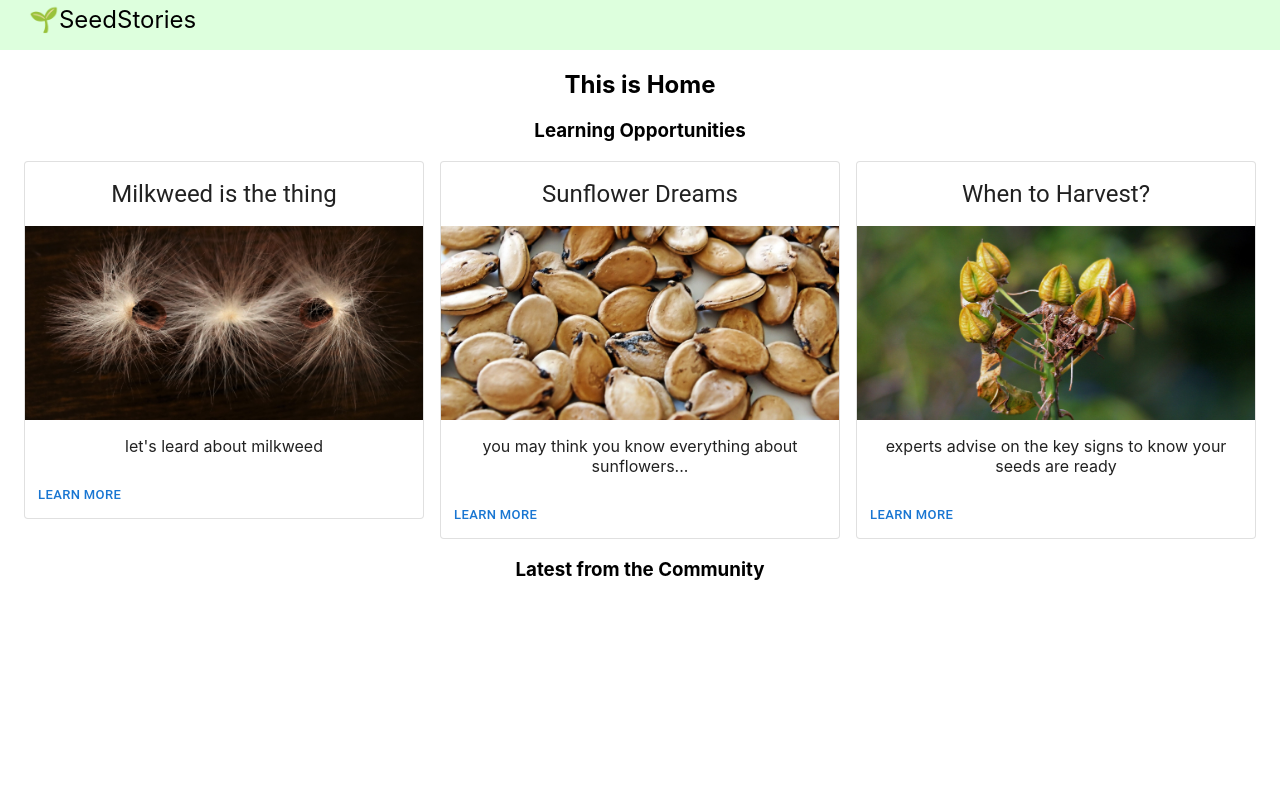
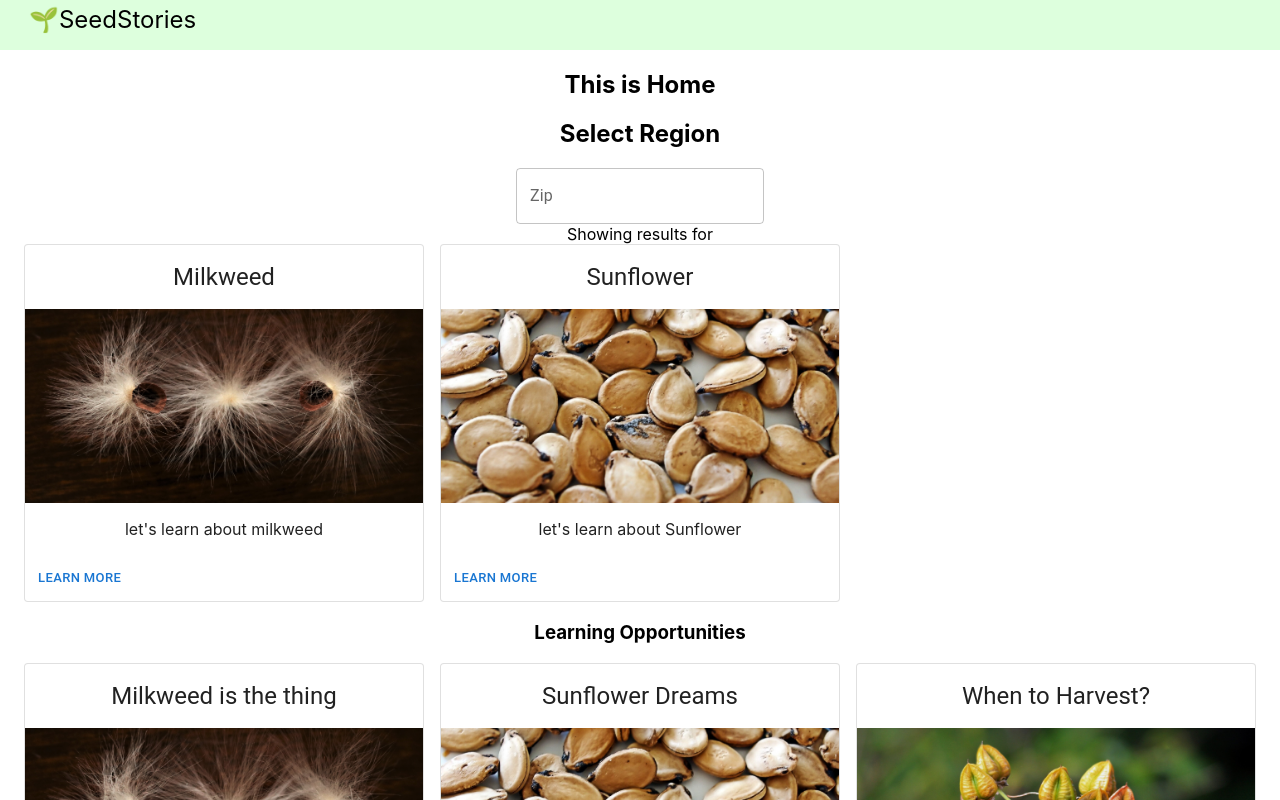
Before and after one commit to eyarham/seedstories, a React (Create React App) app: page / in a window 1280 px wide. Shown: the top 800 px of the page. Built offline with nearby package versions, Linux system fonts and the light colour scheme.

Commit message:
adding feed

```diff
--- a/public/index.html
+++ b/public/index.html
@@ -24,7 +24,7 @@
       work correctly both with client-side routing and a non-root public URL.
       Learn how to configure a non-root public URL by running `npm run build`.
     -->
-    <title>React App</title>
+    <title>Seedstories</title>
   </head>
   <body>
     <noscript>You need to enable JavaScript to run this app.</noscript>
--- /dev/null
+++ b/src/feed/Feed.jsx
@@ -0,0 +1,32 @@
+import { TextField } from '@mui/material';
+import { Box } from '@mui/system';
+import React, { useState } from 'react';
+import FeedEntries from './FeedEntries';
+
+const Feed = () => {
+  const [zip, setZip] = useState();
+  const [zipEntry, setZipEntry] = useState();
+  const zipSubmit = (e) => {
+    e.preventDefault();
+    setZip(zipEntry)
+  }
+  const onZipChange=e=>{
+    setZipEntry(e.target.value)
+  }
+  return (
+    <div>
+      <h2>Select Region</h2>
+      <Box component="form" onSubmit={zipSubmit}>
+        <TextField id="outlined-basic" label="Zip" variant="outlined" type="number" onChange={onZipChange} />
+      </Box>
+      <Box>
+        Showing results for {zip}
+        <FeedEntries />
+      </Box>
+
+
+    </div>
+  )
+}
+
+export default Feed
--- /dev/null
+++ b/src/feed/FeedEntries.jsx
@@ -0,0 +1,36 @@
+import { Box, Grid } from '@mui/material'
+import React from 'react'
+import FeedEntry from './FeedEntry'
+
+const feedEntries = [
+  {
+    name: "Milkweed",
+    description: "let's learn about milkweed",
+    image: "milkweed-seeds-close-up.jpg",
+    alt: "Milkweed seeds",
+    region: "Midwest",
+    start: "March"
+  },
+  {
+    name: "Sunflower",
+    description: "let's learn about Sunflower",
+    image: "sunflower-seeds-13783896322gw.jpg",
+    alt: "Sunflower seeds",
+    region: "Midwest",
+    start: "March"
+  },
+
+]
+const FeedEntries = () => {
+  return (
+    <Box sx={{ flexGrow: 1 }}>
+      <Grid container spacing={2}>
+        {feedEntries.map((feedEntry, index) => (
+          <FeedEntry key={index} feedEntry={feedEntry} />
+        ))}
+      </Grid>
+    </Box>
+  )
+}
+
+export default FeedEntries
--- /dev/null
+++ b/src/feed/FeedEntry.jsx
@@ -0,0 +1,38 @@
+import { Button, Card, CardActions, CardContent, CardHeader, CardMedia, Grid } from '@mui/material'
+import React, { useState } from 'react'
+import FeedEntryExpanded from './FeedEntryExpanded';
+
+const FeedEntry = ({ feedEntry }) => {
+  const { name, description, image, alt } = feedEntry;
+  const [isExpanded, setIsExpanded ] = useState(false);
+  const onClickLearnMore = ()=>{
+    setIsExpanded(true)
+  }
+  const onCloseExpanded = ()=>{
+    setIsExpanded(false)
+  }
+  if(isExpanded)
+  {
+    return <FeedEntryExpanded feedEntry={feedEntry} onClose={onCloseExpanded}/>
+  }
+  return (
+    <Grid item xs={12} md={4}  >
+      <Card variant='outlined' onClick={onClickLearnMore} sx={{cursor:'pointer'}} >
+        <CardHeader title={name} />
+        <CardMedia component="img"
+          height="194"
+          image={image}
+          alt={alt}
+        />
+        <CardContent>
+          {description}
+        </CardContent>
+        <CardActions>
+          <Button size="small" onClick={onClickLearnMore}>Learn More</Button>
+        </CardActions>
+      </Card>
+    </Grid>
+  )
+}
+
+export default FeedEntry
--- /dev/null
+++ b/src/feed/FeedEntryExpanded.jsx
@@ -0,0 +1,39 @@
+import { Button, Card, CardActions, CardContent, CardHeader, CardMedia, Grid } from '@mui/material';
+import React from 'react';
+
+const FeedEntryExpanded = ({ feedEntry, onClose }) => {
+  const { name, description, image, alt, region, start } = feedEntry;
+
+  return (
+    <Grid item xs={12} md={4}  >
+      <Card variant='outlined' >
+        <CardHeader title={name} />
+        <CardMedia component="img"
+          height="194"
+          image={image}
+          alt={alt}
+        />
+        <CardContent>
+          {description}
+          <div>
+            Region: {region}
+          </div>
+          <div>
+            Start: {start}
+          </div>
+          <div>
+            <Button sx={{ margin: 1 }} variant='contained'>Feedback</Button>
+          </div>
+          <div>
+            <Button sx={{ margin: 1 }} variant='contained'>Add</Button>
+          </div>
+        </CardContent>
+        <CardActions>
+          <Button size="small" onClick={onClose}>Close</Button>
+        </CardActions>
+      </Card>
+    </Grid>
+  )
+}
+
+export default FeedEntryExpanded
--- /dev/null
+++ b/src/home/Carousel.jsx
@@ -0,0 +1,50 @@
+import React from 'react'
+import { Box, Button, Card, CardActions, CardContent, CardHeader, CardMedia, Grid } from '@mui/material'
+
+const cardContent = [
+  {
+    title: "Milkweed is the thing",
+    text: "let's leard about milkweed",
+    image: "milkweed-seeds-close-up.jpg",
+    region: "Midwest",
+    start: "March"
+  },
+  {
+    title: "Sunflower Dreams",
+    text: "you may think you know everything about sunflowers...",
+    image: "sunflower-seeds-13783896322gw.jpg"
+  },
+  {
+    title: "When to Harvest?",
+    text: "experts advise on the key signs to know your seeds are ready",
+    image: "yellowing-seeds.jpg"
+  }
+]
+const Carousel = () => {
+  return (
+    <Box sx={{ flexGrow: 1 }}>
+    <Grid container spacing={2}>
+      {cardContent.map(({ title, text, image }, index) => (
+        <Grid item xs={4} key={index} >
+          <Card variant='outlined' >
+            <CardHeader title={title} />
+            <CardMedia component="img"
+              height="194"
+              image={image}
+              alt="Mlikweed seeds"
+            />
+            <CardContent>
+              {text}
+            </CardContent>
+            <CardActions>
+              <Button size="small">Learn More</Button>
+            </CardActions>
+          </Card>
+        </Grid>
+      ))}
+    </Grid>
+  </Box>
+  )
+}
+
+export default Carousel
--- a/src/home/Home.jsx
+++ b/src/home/Home.jsx
@@ -1,52 +1,16 @@
-import { Box, Button, Card, CardActions, CardContent, CardHeader, CardMedia, Grid } from '@mui/material'
 import React from 'react'
+import Carousel from './Carousel'
+import Feed from '../feed/Feed'
 
 const Home = () => {
-  const cardContent = [
-    {
-      title: "Milkweed is the thing",
-      text: "let's leard about milkweed",
-      image: "milkweed-seeds-close-up.jpg"
-    },
-    {
-      title: "Sunflower Dreams",
-      text: "you may think you know everything about sunflowers...",
-      image: "sunflower-seeds-13783896322gw.jpg"
-    },
-    {
-      title: "When to Harvest?",
-      text: "experts advise on the key signs to know your seeds are ready",
-      image: "yellowing-seeds.jpg"
-    }
-  ]
+
   return (
     <div>
       <h2>This is Home</h2>
+      <Feed />
       <h3>Learning Opportunities</h3>
       <div>
-        <Box sx={{ flexGrow: 1 }}>
-          <Grid container spacing={2}>
-            {cardContent.map(({ title, text, image }) => (
-              <Grid item xs={4} >
-                <Card variant='outlined' >
-                  <CardHeader title={title} />
-                  <CardMedia component="img"
-                    height="194"
-                    image={image}
-                    alt="Mlikweed seeds"
-                  />
-                  <CardContent>
-                    {text}
-                  </CardContent>
-                  <CardActions>
-                    <Button size="small">Learn More</Button>
-                  </CardActions>
-                </Card>
-              </Grid>
-            ))}
-          </Grid>
-
-        </Box>
+        <Carousel />
       </div>
       <h3>Latest from the Community</h3>
     </div>
```
